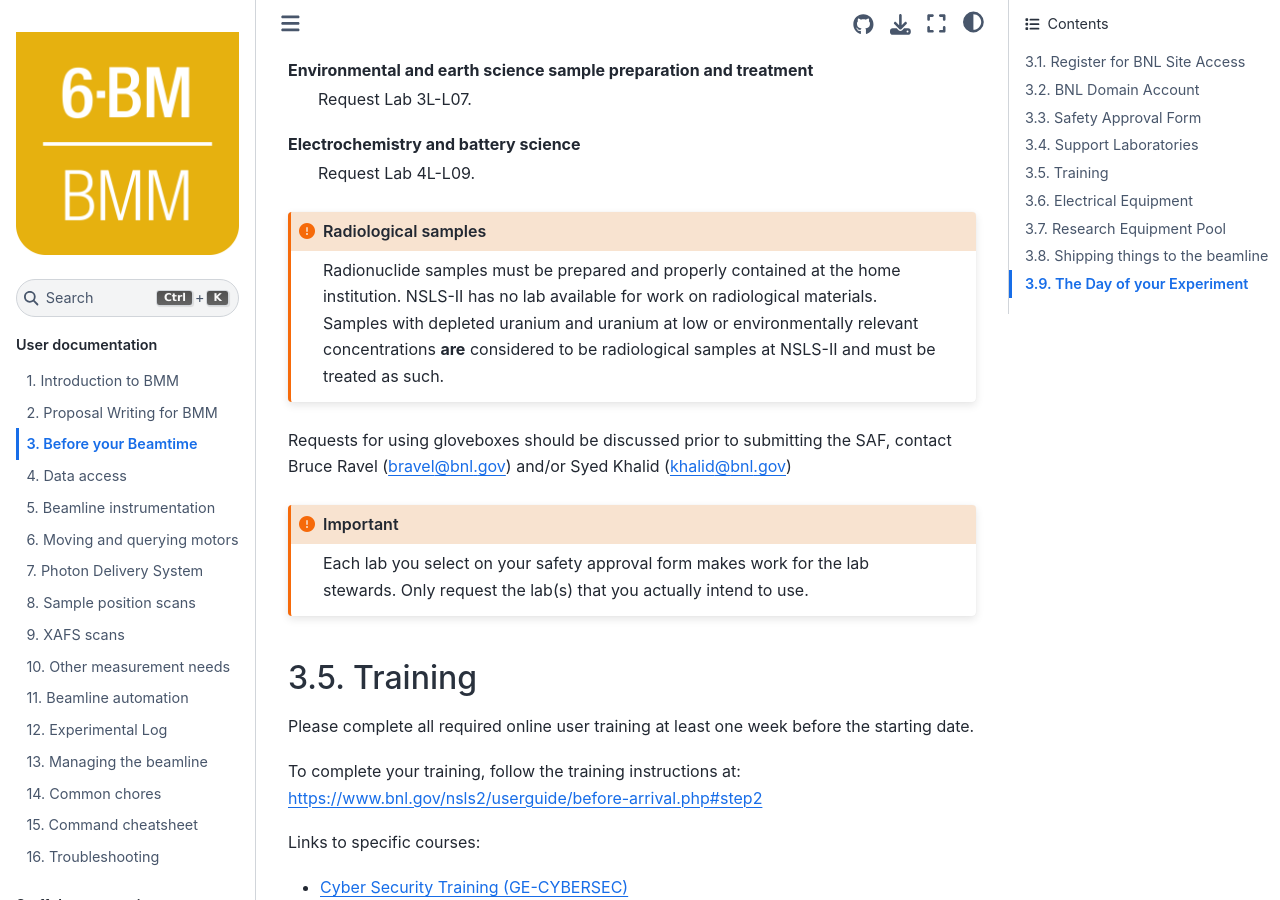
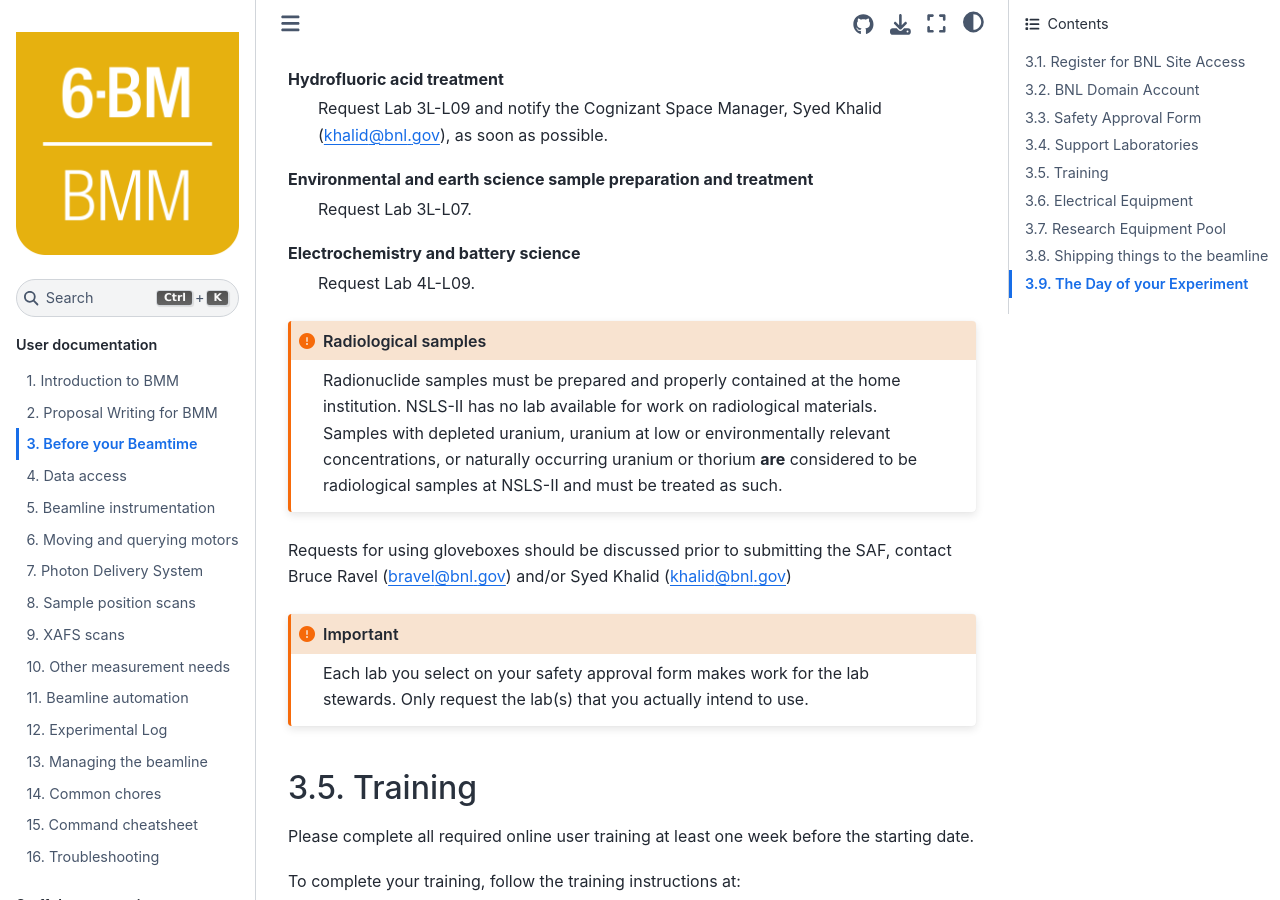
Before and after one commit to NSLS-II-BMM/BeamlineManual, a Sphinx documentation site: the page built from docs/before.rst, in a window 1280 px wide and 900 px high, scrolled down 3170 px. Built offline with Sphinx 7.4.7 and the Sphinx Book theme 1.1.4, drawn with Linux system fonts in a browser that asks for light colours; some of the changed text lies outside the part shown.

Commit message:
clarify some points in before.rst, add cabinet/shelf map

```diff
--- a/docs/before.rst
+++ b/docs/before.rst
@@ -154,10 +159,10 @@
 
    Radionuclide samples must be prepared and properly contained at the
    home institution.  NSLS-II has no lab available for work on
-   radiological materials.  Samples with depleted uranium and uranium
-   at low or environmentally relevant concentrations **are**
-   considered to be radiological samples at NSLS-II and must be
-   treated as such.
+   radiological materials.  Samples with depleted uranium, uranium at
+   low or environmentally relevant concentrations, or naturally
+   occurring uranium or thorium **are** considered to be radiological
+   samples at NSLS-II and must be treated as such.
 
 Requests for using gloveboxes should be discussed prior to submitting
 the SAF, contact Bruce Ravel (bravel@bnl.gov) and/or Syed Khalid
```
Also changed, not shown: other parts of docs/before.rst (+6 -1 lines), docs/details.rst (+39 -3 lines), docs/_images/racks_cabinets.png (added).
